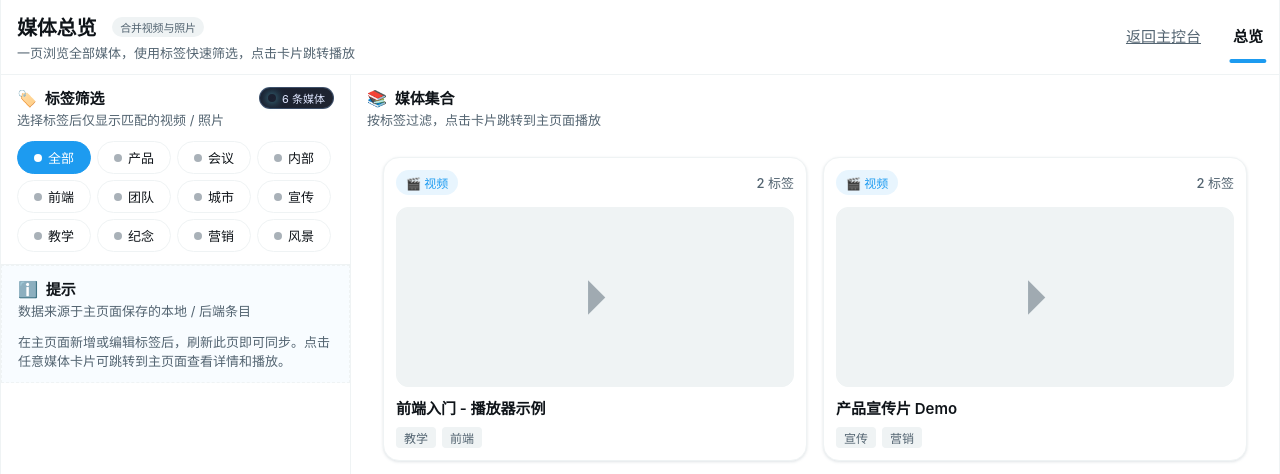
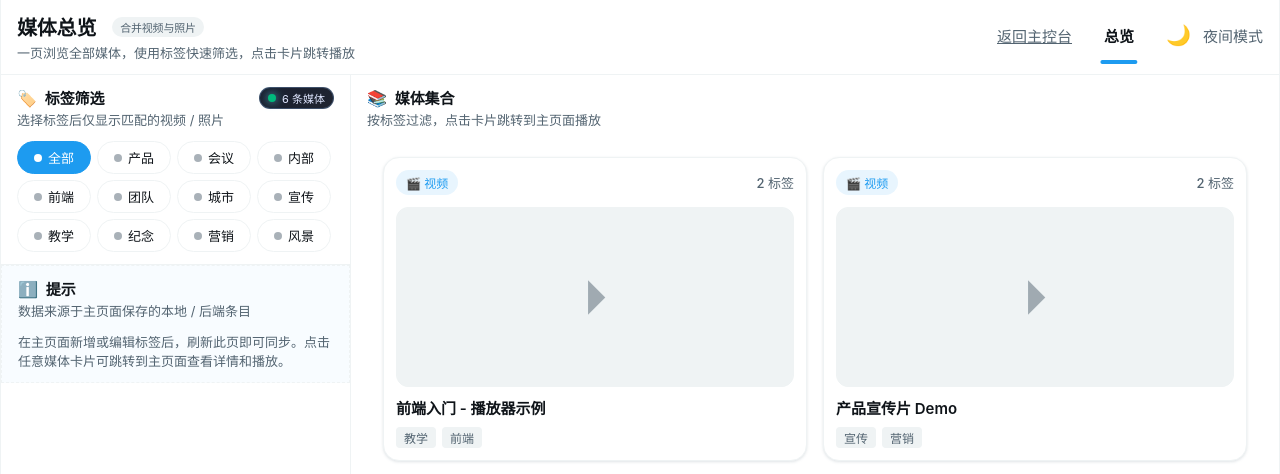
Before and after one commit to luoyiti/web_video_player, a plain HTML site: page library.html in a window 1280 px wide. Shown: the top 474 px of the page. Drawn offline with Linux system fonts and the light colour scheme; no server answers.

Commit message:
更新了夜间模式

```diff
--- a/css/styles.css
+++ b/css/styles.css
@@ -43,6 +43,24 @@
   --twitter-text: #0f1419;
   --twitter-secondary: #536471;
   --twitter-shadow: rgba(101, 119, 134, 0.2);
+  --twitter-green: #00ba7c;
+
+  /* Background variables */
+  --bg-primary: #ffffff;
+  --bg-header: rgba(255, 255, 255, 0.85);
+  --bg-hover: rgba(0, 0, 0, 0.03);
+}
+
+.dark-mode {
+  --twitter-light: #1e2732;
+  --twitter-border: #38444d;
+  --twitter-text: #f7f9f9;
+  --twitter-secondary: #8b98a5;
+  --twitter-shadow: rgba(255, 255, 255, 0.05);
+
+  --bg-primary: #15202b;
+  --bg-header: rgba(21, 32, 43, 0.85);
+  --bg-hover: rgba(255, 255, 255, 0.05);
 }
 
 * {
@@ -52,7 +70,7 @@
 body {
   margin: 0;
   font-family: -apple-system, BlinkMacSystemFont, "Segoe UI", Roboto, Helvetica, Arial, sans-serif;
-  background: #ffffff;
+  background: var(--bg-primary);
   color: var(--twitter-text);
   min-height: 100vh;
   display: flex;
@@ -65,7 +83,7 @@ body {
   max-width: 1280px;
   width: 100%;
   min-height: 100vh;
-  background: #ffffff;
+  background: var(--bg-primary);
   border-left: 1px solid var(--twitter-border);
   border-right: 1px solid var(--twitter-border);
   display: flex;
@@ -80,7 +98,7 @@ header {
   align-items: center;
   justify-content: space-between;
   gap: 12px;
-  background: rgba(255, 255, 255, 0.85);
+  background: var(--bg-header);
   backdrop-filter: blur(12px);
   position: sticky;
   top: 0;
@@ -203,7 +221,7 @@ header {
 }
 
 .card {
-  background: #ffffff;
+  background: var(--bg-primary);
   border-radius: 0;
   border: none;
   border-bottom: 1px solid var(--twitter-border);
@@ -260,7 +278,7 @@ header {
   padding: 6px 16px;
   font-size: 13px;
   font-weight: 500;
-  background: #ffffff;
+  background: var(--bg-primary);
   color: var(--twitter-text);
   cursor: pointer;
   display: inline-flex;
@@ -368,7 +386,7 @@ header {
   gap: 12px;
   padding: 12px 16px;
   border-radius: 0;
-  background: #ffffff;
+  background: var(--bg-primary);
   border: none;
   border-bottom: 1px solid var(--twitter-border);
   cursor: pointer;
@@ -377,7 +395,7 @@ header {
 }
 
 .video-item:hover {
-  background: rgba(0, 0, 0, 0.03);
+  background: var(--bg-hover);
 }
 
 .video-item-active {
@@ -490,7 +508,7 @@ video {
   flex-direction: column;
   gap: 12px;
   padding: 16px;
-  background: #ffffff;
+  background: var(--bg-primary);
   border-radius: 16px;
   border: 1px solid var(--twitter-border);
 }
@@ -539,7 +557,7 @@ video {
   border-radius: 9999px;
   border: 1px solid var(--twitter-border);
   padding: 6px 12px;
-  background: #ffffff;
+  background: var(--bg-primary);
   font-size: 13px;
   font-weight: 500;
   display: inline-flex;
@@ -592,7 +610,7 @@ video {
   border: 1px solid var(--twitter-border);
   padding: 12px 16px;
   font-size: 15px;
-  background: #ffffff;
+  background: var(--bg-primary);
   color: var(--twitter-text);
   min-width: 0;
   flex: 1;
@@ -670,7 +688,7 @@ video {
   border-radius: 16px;
   border: 1px solid var(--twitter-border);
   padding: 12px;
-  background: #ffffff;
+  background: var(--bg-primary);
   box-shadow: 0 1px 3px var(--twitter-shadow);
   display: flex;
   flex-direction: column;
@@ -791,7 +809,7 @@ video {
   overflow: hidden;
   cursor: pointer;
   border: 1px solid var(--twitter-border);
-  background: #ffffff;
+  background: var(--bg-primary);
   transition: all 0.2s cubic-bezier(0.4, 0, 0.2, 1);
   box-shadow: 0 1px 2px var(--twitter-shadow);
 }
--- a/js/app.js
+++ b/js/app.js
@@ -6,18 +6,23 @@
 import { StateManager } from "./state.js";
 import { UIRenderer } from "./ui.js";
 import { EventHandler } from "./events.js";
+import { ThemeManager } from "./theme.js";
 
 class MediaManager {
   constructor() {
     this.stateManager = new StateManager();
     this.uiRenderer = new UIRenderer(this.stateManager);
     this.eventHandler = new EventHandler(this.stateManager, this.uiRenderer);
+    this.themeManager = new ThemeManager();
   }
 
   /**
    * 初始化应用
    */
   init() {
+    // 初始化主题
+    this.themeManager.init();
+
     // 加载本地存储的状态
     this.stateManager.loadFromLocalStorage();
     this.stateManager.syncCurrentSelection();
--- a/js/library.js
+++ b/js/library.js
@@ -1,11 +1,14 @@
 import { StateManager } from "./state.js";
 import { escapeHtml } from "./utils.js";
+import { ThemeManager } from "./theme.js";
 
 const tagBar = document.getElementById("libraryTagBar");
 const grid = document.getElementById("libraryGrid");
 const totalBadge = document.getElementById("libraryTotal");
 
 const stateManager = new StateManager();
+const themeManager = new ThemeManager();
+
 stateManager.loadFromLocalStorage();
 stateManager.syncCurrentSelection();
 stateManager.bootstrapBackendSync();
@@ -51,7 +54,7 @@ function renderTotalBadge(count) {
   const dot = totalBadge.querySelector(".pill-badge-dot");
   const textNode = totalBadge.querySelector("span:last-child");
   if (dot) {
-    dot.style.background = count > 0 ? "var(--aurora-green)" : "var(--border)";
+    dot.style.background = count > 0 ? "var(--twitter-green)" : "var(--twitter-border)";
   }
   if (textNode) {
     textNode.textContent = `${count} 条媒体`;
@@ -172,6 +175,7 @@ function bindMediaClick() {
 }
 
 function init() {
+  themeManager.init();
   stateManager.subscribe(render);
   bindTagClick();
   bindMediaClick();
--- /dev/null
+++ b/js/theme.js
@@ -0,0 +1,72 @@
+/**
+ * 主题管理器
+ * 负责处理夜间模式切换与持久化
+ */
+export class ThemeManager {
+  constructor() {
+    this.toggleBtn = document.getElementById('themeToggle');
+    this.body = document.body;
+    this.STORAGE_KEY = 'mediaManagerTheme';
+  }
+
+  init() {
+    this.loadTheme();
+    if (this.toggleBtn) {
+      this.toggleBtn.addEventListener('click', () => this.toggleTheme());
+    }
+  }
+
+  loadTheme() {
+    const savedTheme = localStorage.getItem(this.STORAGE_KEY);
+    const systemDark = window.matchMedia('(prefers-color-scheme: dark)').matches;
+
+    if (savedTheme === 'dark' || (!savedTheme && systemDark)) {
+      this.enableDarkMode();
+    } else {
+      this.disableDarkMode();
+    }
+  }
+
+  toggleTheme() {
+    if (this.body.classList.contains('dark-mode')) {
+      this.disableDarkMode();
+      localStorage.setItem(this.STORAGE_KEY, 'light');
+    } else {
+      this.enableDarkMode();
+      localStorage.setItem(this.STORAGE_KEY, 'dark');
+    }
+  }
+
+  enableDarkMode() {
+    this.body.classList.add('dark-mode');
+    if (this.toggleBtn) {
+      const icon = this.toggleBtn.querySelector('.icon');
+      if (icon) icon.textContent = '☀️';
+
+      // 更新文本节点
+      this.updateButtonText('日间模式');
+    }
+  }
+
+  disableDarkMode() {
+    this.body.classList.remove('dark-mode');
+    if (this.toggleBtn) {
+      const icon = this.toggleBtn.querySelector('.icon');
+      if (icon) icon.textContent = '🌙';
+
+      // 更新文本节点
+      this.updateButtonText('夜间模式');
+    }
+  }
+
+  updateButtonText(text) {
+    // 找到文本节点并更新
+    const nodes = this.toggleBtn.childNodes;
+    for (let i = 0; i < nodes.length; i++) {
+      if (nodes[i].nodeType === Node.TEXT_NODE && nodes[i].textContent.trim() !== '') {
+        nodes[i].textContent = ` ${text}`;
+        break;
+      }
+    }
+  }
+}
--- a/library.html
+++ b/library.html
@@ -19,6 +19,10 @@
     <div class="toolbar-tabs" aria-label="页面跳转">
       <a class="tab-btn" href="index.html">返回主控台</a>
       <button class="tab-btn active" type="button">总览</button>
+      <button class="tab-btn" id="themeToggle" aria-label="切换夜间模式">
+        <span class="icon">🌙</span>
+        夜间模式
+      </button>
     </div>
   </header>
 
```
Also changed, not shown: index.html (+4 -0 lines).
